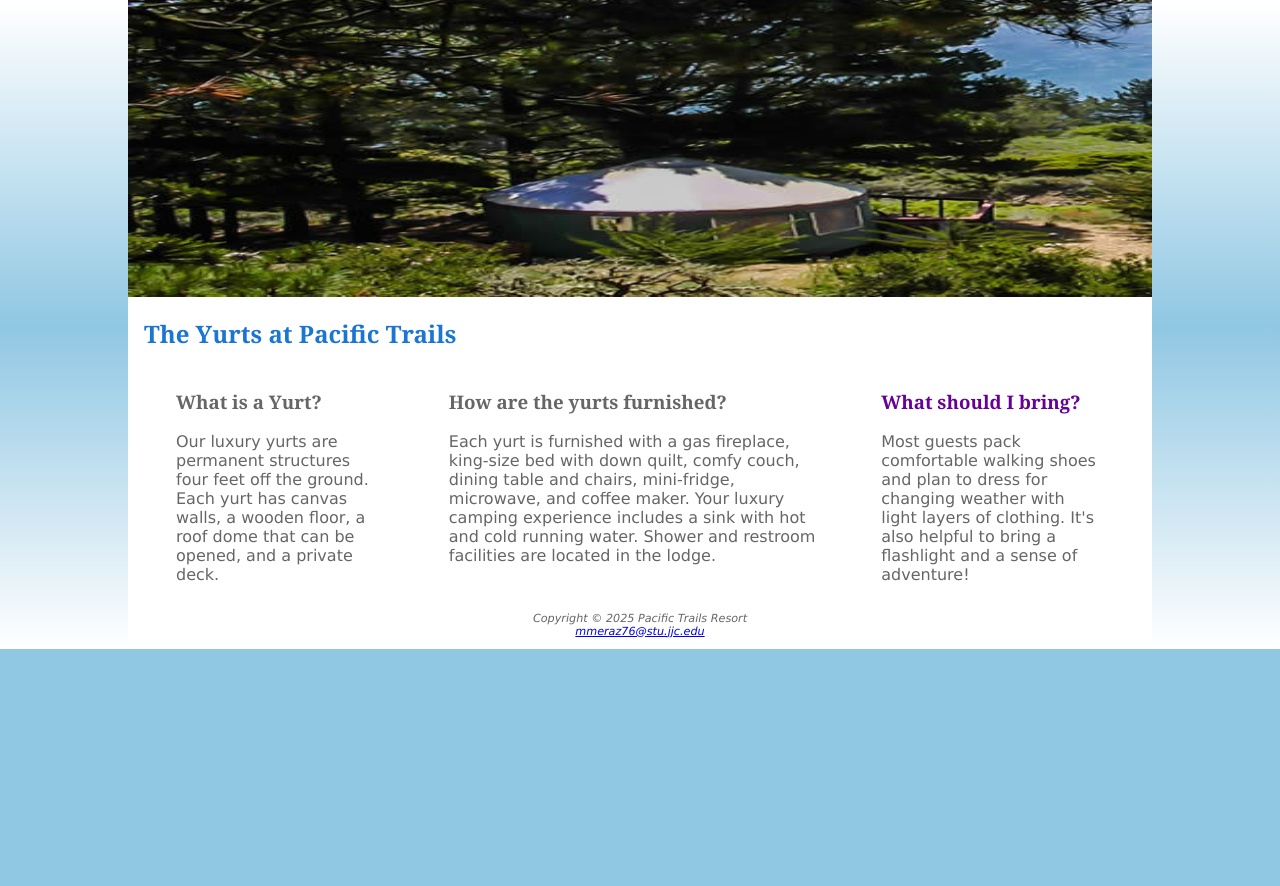
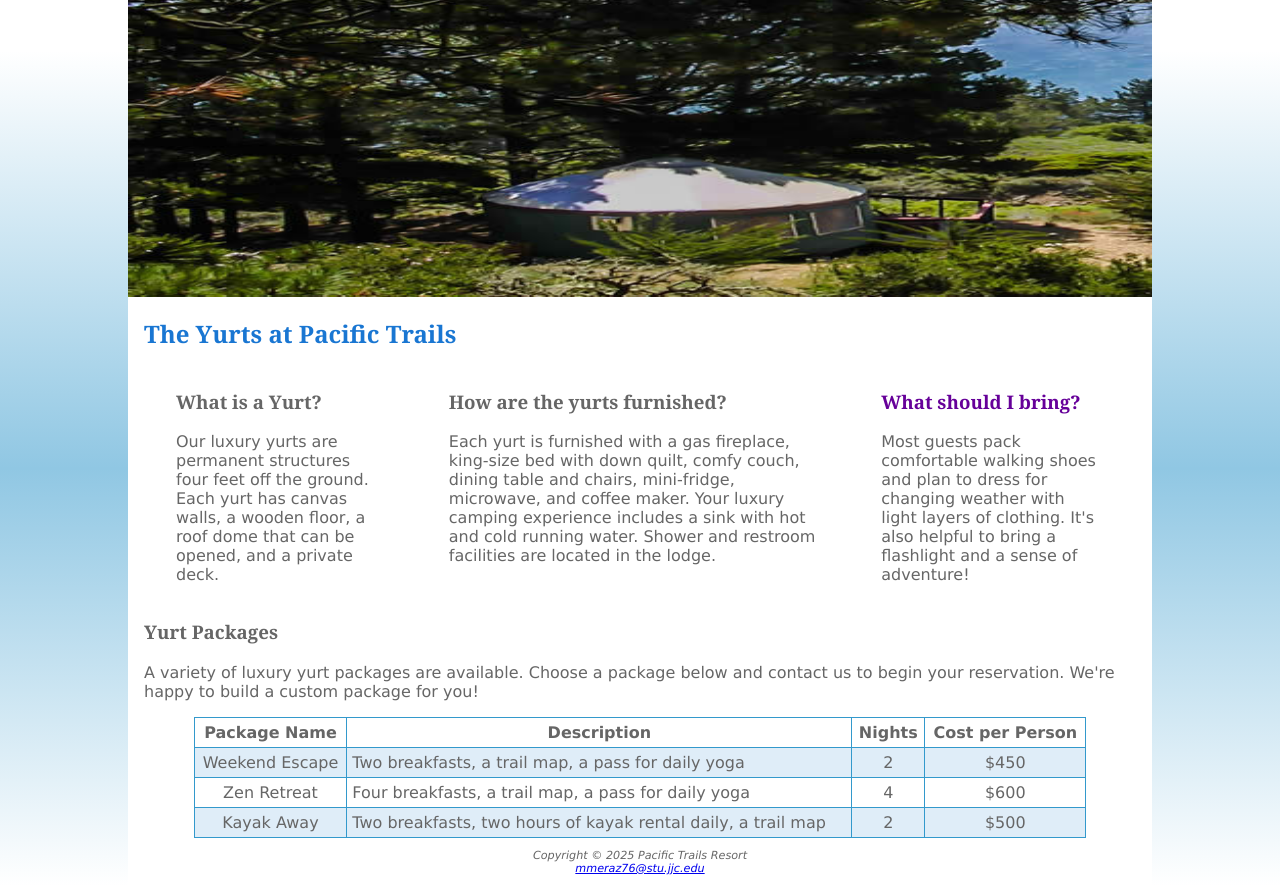
Before and after one commit to melyjely/meraz-pacific-trails-resort, a plain HTML site: page yurts.html in a window 1280 px wide. Shown: the part 158-1044 px from the top of the page. Before the commit the page ends 807 px from the top, so only its background shows below. Drawn offline with Linux system fonts and the light colour scheme.

Commit message:
Add files via upload

```diff
--- a/pacific.css
+++ b/pacific.css
@@ -154,6 +154,30 @@ section {
     display: none;
 }
 
+table {
+    margin: auto;
+    width: 90%;
+    border: 1px solid #3399CC;
+    border-collapse: collapse;
+}
+
+td, th {
+    padding: 5px;
+    border: 1px solid #3399CC;
+}
+
+td {
+    text-align: center;
+}
+
+.text {
+    text-align: left;
+}
+
+tr:nth-of-type(even) {
+    background-color: #dfedf8;
+}
+
 @media only screen and (min-width: 600px) {
     h1 {
     font-size: 2em;
--- a/yurts.html
+++ b/yurts.html
@@ -47,7 +47,45 @@
                     </section>
                 </div>
 
+                <h3>Yurt Packages</h3>
+
+                <p>A variety of luxury yurt packages are available. Choose a package below and contact us to begin your reservation. We're happy to build a custom package for you!</p>
+
+                <table>
+                    <tr>
+                        <th>Package Name</th>
+                        <th>Description</th>
+                        <th>Nights</th>
+                        <th>Cost per Person</th>
+                    </tr>
+
+                    <tr>
+                        <td>Weekend Escape</td>
+                        <td class="text">Two breakfasts, a trail map, a pass for daily yoga</td>
+                        <td>2</td>
+                        <td>$450</td>
+                    </tr>
+
+                    <tr>
+                        <td>Zen Retreat</td>
+                        <td class="text">Four breakfasts, a trail map, a pass for daily yoga</td>
+                        <td>4</td>
+                        <td>$600</td>
+                    </tr>
+
+                    <tr>
+                        <td>Kayak Away</td>
+                        <td class="text">Two breakfasts, two hours of kayak rental daily, a trail map</td>
+                        <td>2</td>
+                        <td>$500</td>
+                    </tr>
+
+
+                </table>
+
+
             </main>
+
             <footer>
                 Copyright &copy; 2025 Pacific Trails Resort<br>
                 <a href="mailto:mmeraz76@stu.jjc.edu">mmeraz76@stu.jjc.edu</a>
```
